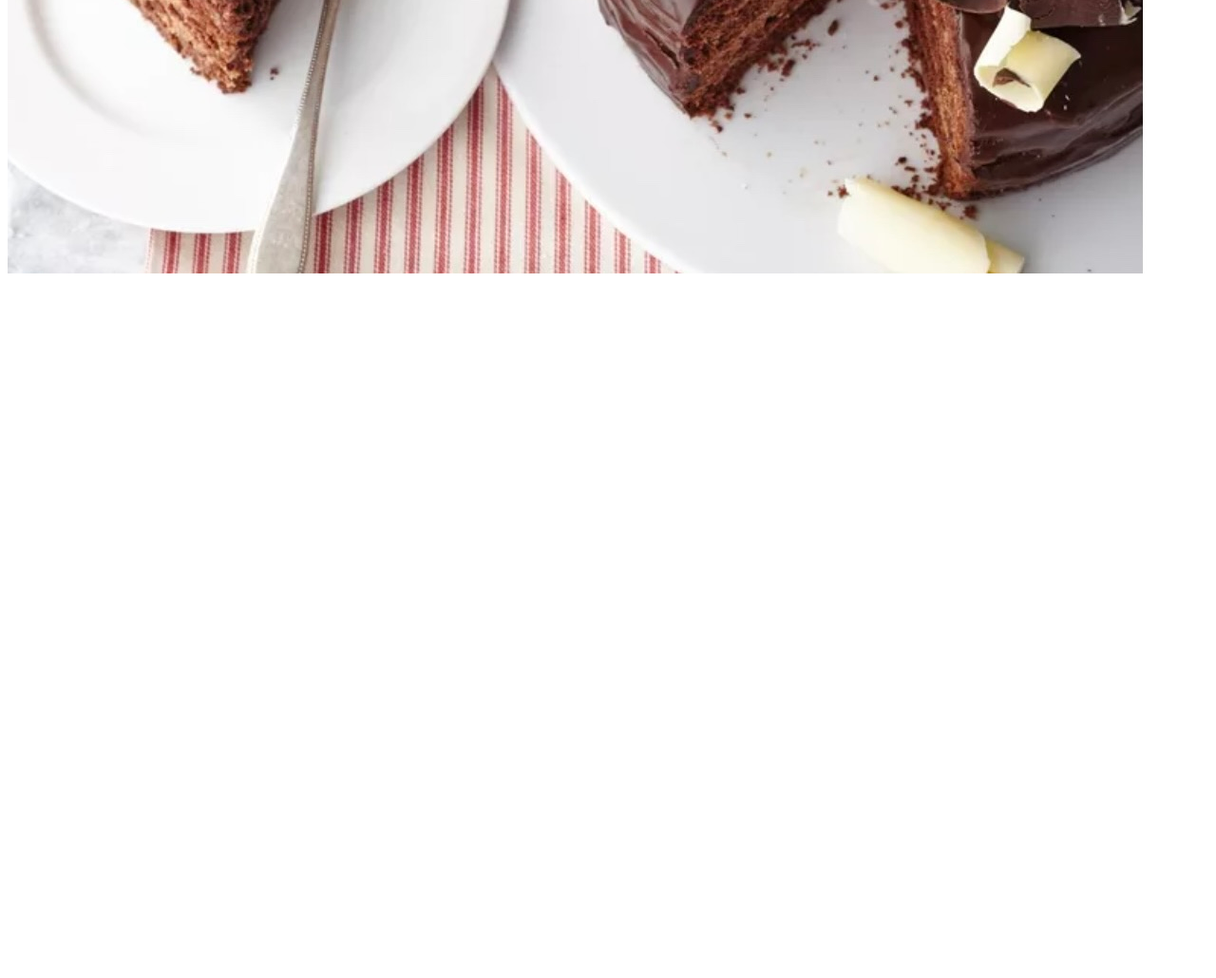
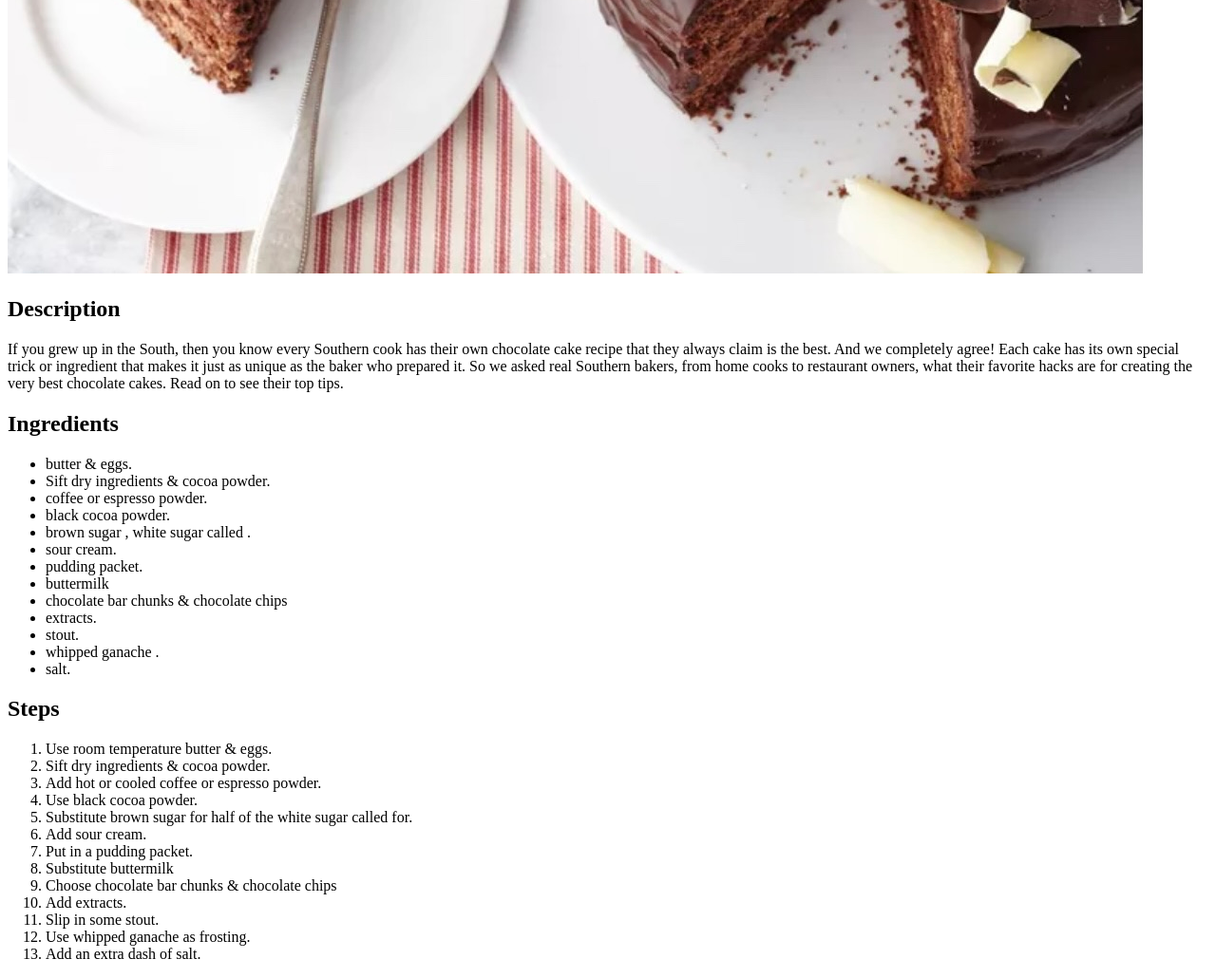
Before and after one commit to Benon484/odin-recipes, a plain HTML site: page recipes/chocolatecake.html in a window 1280 px wide. Shown: the part 611-1641 px from the top of the page at 95% size. Before the commit the page ends 911 px from the top, so only its background shows below. Drawn offline with Linux system fonts and the light colour scheme.

```diff
--- a/recipes/chocolatecake.html
+++ b/recipes/chocolatecake.html
@@ -8,6 +8,41 @@
     <h1> Chocolate Cake Recipes </h1>
 
     <img src="../images/cake.jpg">
+    <h2> Description </h2>
+    <p> If you grew up in the South, then you know every Southern cook has their own chocolate cake recipe that they always claim is the best. And we completely agree! Each cake has its own special trick or ingredient that makes it just as unique as the baker who prepared it. So we asked real Southern bakers, from home cooks to restaurant owners, what their favorite hacks are for creating the very best chocolate cakes. Read on to see their top tips.
 
+    </p>
+    <h2> Ingredients</h2>
+    <ul>
+        <li>   butter & eggs.</li>
+        <li>  Sift dry ingredients & cocoa powder.</li>
+        <li>  coffee or espresso powder.</li>
+        <li>  black cocoa powder.</li>
+        <li>  brown sugar , white sugar called .</li>
+        <li>  sour cream.</li>
+        <li>  pudding packet.</li>
+        <li>  buttermilk</li>
+        <li>chocolate bar chunks & chocolate chips</li>
+        <li> extracts.</li>
+        <li>  stout.</li>
+        <li> whipped ganache .</li>
+        <li> salt.</li>
+    </ul>
+    <h2> Steps</h2>
+    <ol>
+        <li>  Use room temperature butter & eggs.</li>
+        <li>  Sift dry ingredients & cocoa powder.</li>
+        <li> Add hot or cooled coffee or espresso powder.</li>
+        <li> Use black cocoa powder.</li>
+        <li> Substitute brown sugar for half of the white sugar called for.</li>
+        <li> Add sour cream.</li>
+        <li> Put in a pudding packet.</li>
+        <li> Substitute buttermilk</li>
+        <li>Choose chocolate bar chunks & chocolate chips</li>
+        <li> Add extracts.</li>
+        <li> Slip in some stout.</li>
+        <li>Use whipped ganache as frosting.</li>
+        <li>Add an extra dash of salt.</li>
+    </ol>
      </body>
 </html>
```
Also changed, not shown: index.html (+2 -1 lines), recipes/pie.html (added, +31 -0 lines), images/pie.jpg (added).
